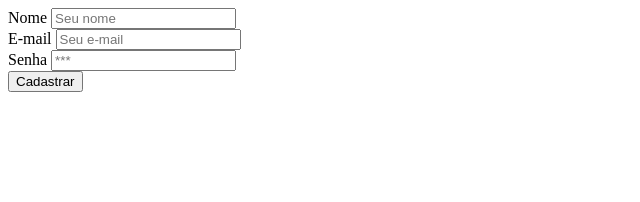
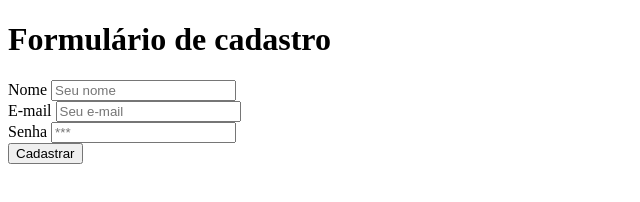
Before and after one commit to Fredaobob/curso_ebac_frontend, a plain HTML site: page formulário-cadastro.html in a window 1280 px wide. Shown: the whole page, without its empty margins (0-640 px from the left). Drawn offline with Linux system fonts and the light colour scheme.

Commit message:
h1 adicionado, tinha esquecido

```diff
--- a/formulário-cadastro.html
+++ b/formulário-cadastro.html
@@ -6,6 +6,7 @@
     <title>Document</title>
 </head>
 <body>
+    <h1><b>Formulário de cadastro</b></h1>
     <form>
         <label for="name">Nome</label>
         <input type="text" placeholder="Seu nome" id="name" required>
```
